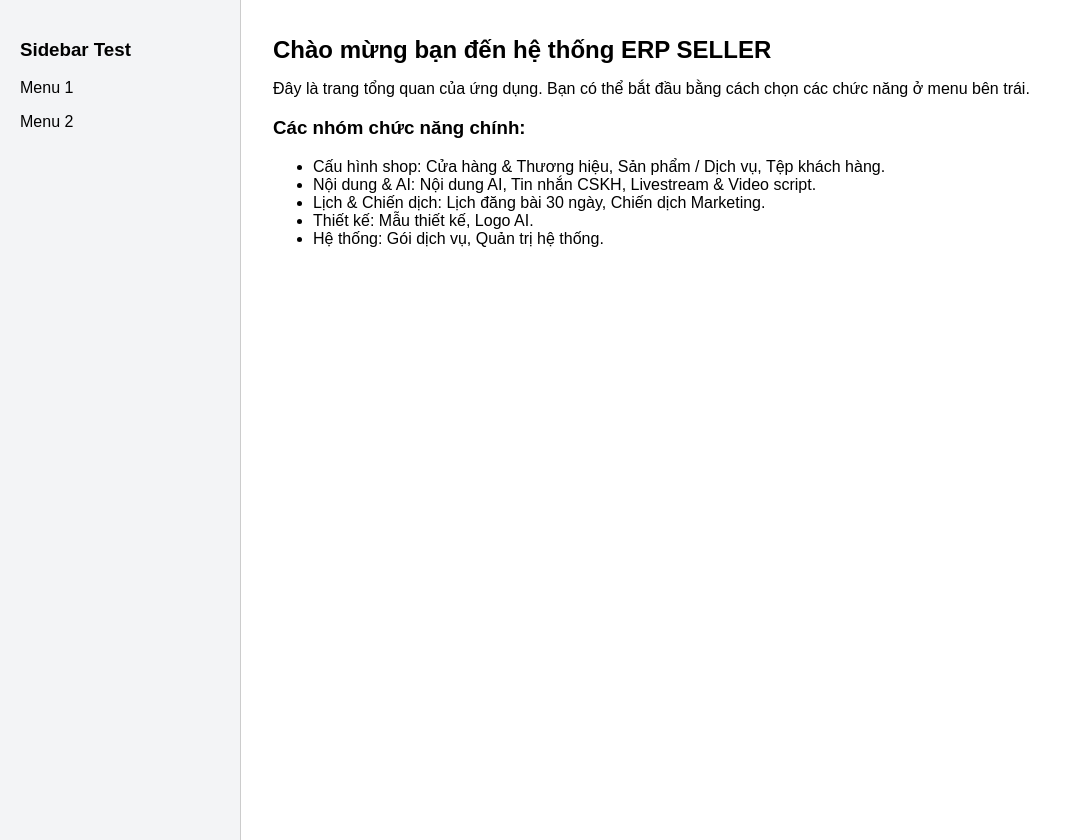
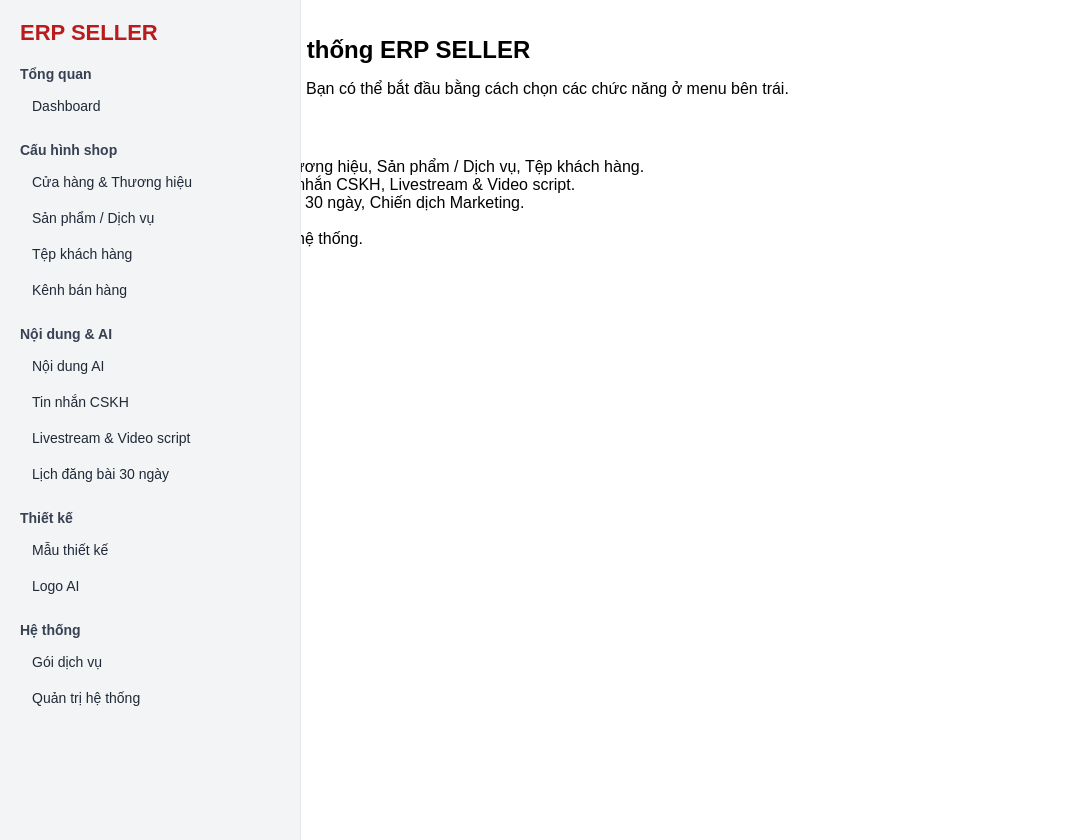
Before and after one commit to conlele0201/erp-seller-crm, a Next.js app: page / in a window 1280 px wide. Shown: the whole page, without its empty margins (0-1072 px from the left). After the commit the page ends 800 px from the top, so only its background shows below. Built offline with nearby package versions, Linux system fonts and the light colour scheme.

Commit message:
Update Sidebar.js

```diff
--- a/components/Sidebar.js
+++ b/components/Sidebar.js
@@ -1,18 +1,53 @@
+export default function Sidebar() {
+  const menu = [
+    { group: "Tổng quan", items: ["Dashboard"] },
+    { group: "Cấu hình shop", items: ["Cửa hàng & Thương hiệu", "Sản phẩm / Dịch vụ", "Tệp khách hàng", "Kênh bán hàng"] },
+    { group: "Nội dung & AI", items: ["Nội dung AI", "Tin nhắn CSKH", "Livestream & Video script", "Lịch đăng bài 30 ngày"] },
+    { group: "Thiết kế", items: ["Mẫu thiết kế", "Logo AI"] },
+    { group: "Hệ thống", items: ["Gói dịch vụ", "Quản trị hệ thống"] }
+  ];
 
-export default function Sidebar() {
   return (
     <div
       style={{
-        width: "200px",
+        width: "260px",
+        backgroundColor: "#f3f4f6",
+        height: "100vh",
         padding: "20px",
-        backgroundColor: "#f3f4f6",
-        borderRight: "1px solid #ccc",
-        height: "100vh"
+        borderRight: "1px solid #e5e7eb",
+        overflowY: "auto",
+        position: "fixed",
+        top: 0,
+        left: 0
       }}
     >
-      <h3>Sidebar Test</h3>
-      <p>Menu 1</p>
-      <p>Menu 2</p>
+      <div style={{ fontSize: "22px", fontWeight: "700", marginBottom: "20px", color: "#b91c1c" }}>
+        ERP SELLER
+      </div>
+
+      {menu.map((section, i) => (
+        <div key={i} style={{ marginBottom: "20px" }}>
+          <h3 style={{ fontSize: "14px", fontWeight: "700", marginBottom: "8px", color: "#374151" }}>
+            {section.group}
+          </h3>
+
+          {section.items.map((item, j) => (
+            <div
+              key={j}
+              style={{
+                padding: "8px 12px",
+                borderRadius: "6px",
+                cursor: "pointer",
+                marginBottom: "4px",
+                fontSize: "14px",
+                color: "#1f2937"
+              }}
+            >
+              {item}
+            </div>
+          ))}
+        </div>
+      ))}
     </div>
   );
 }
```
